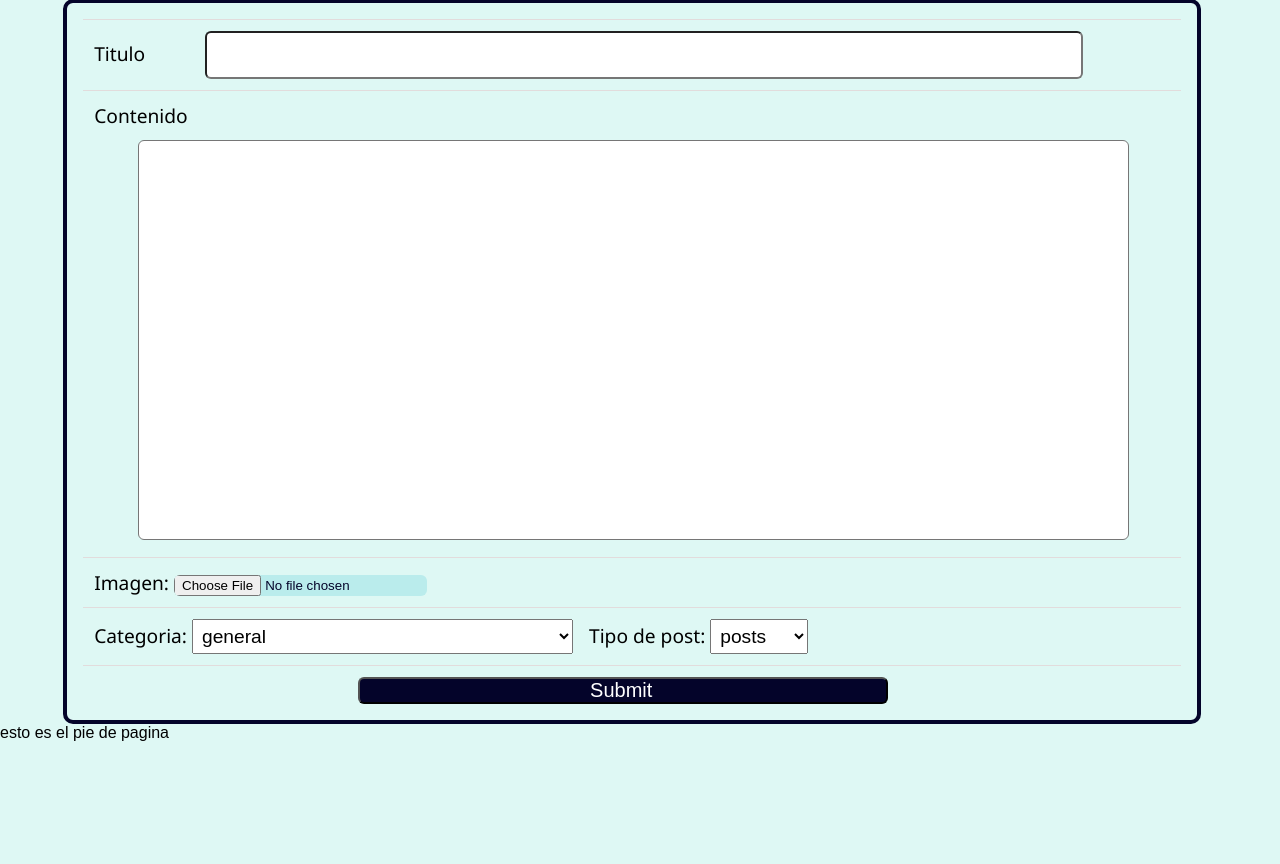
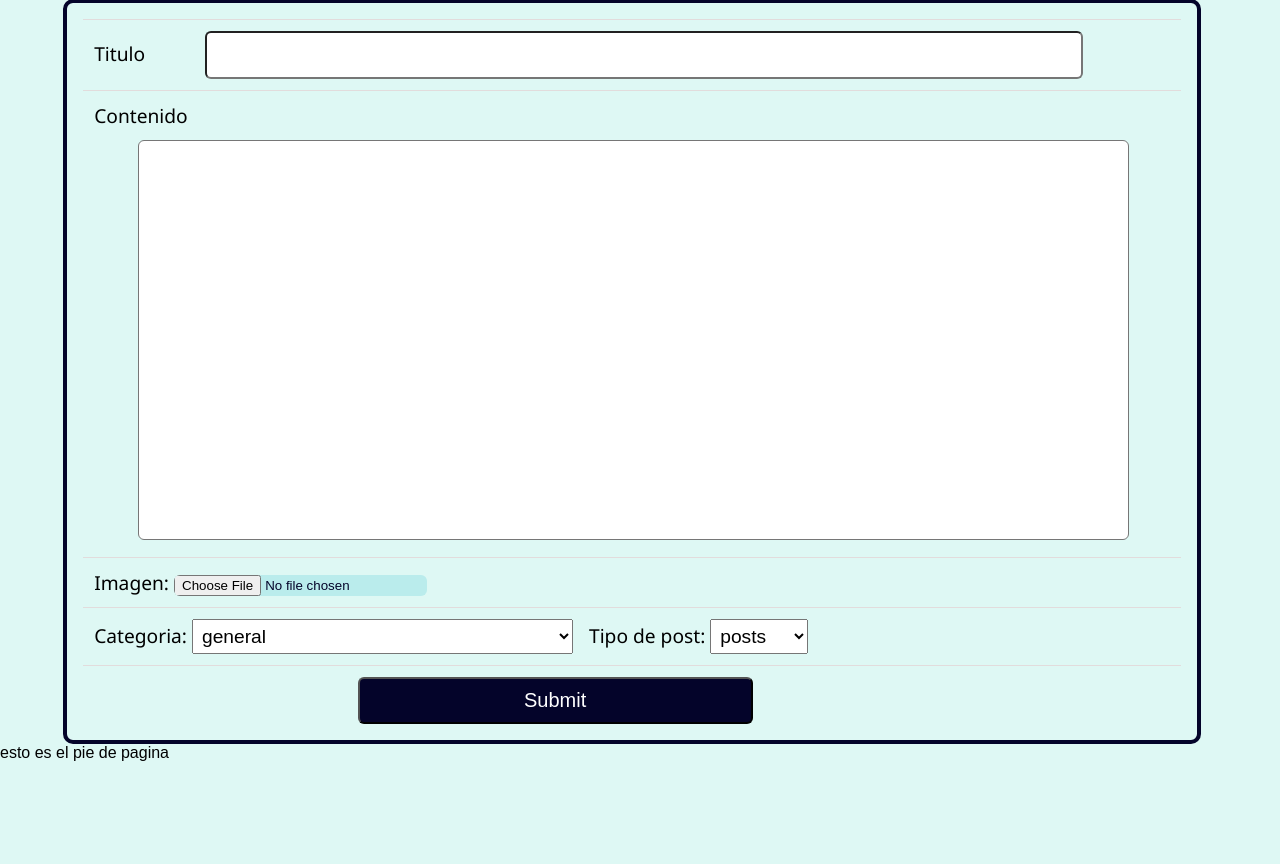
Before and after one commit to CamperDawn/Blog, a Django app: a page that uses Server/Blog/templates/base.html in a window 1280 px wide. Shown: the part 121-985 px from the top of the page. Before the commit the page ends 862 px from the top, so only its background shows below. Run offline with Django 3.2, Linux system fonts and the light colour scheme; the visitor is signed in with stand-in values (Sample User, id 1); data comes from the database, SQL or seed files in the repository.

Commit message:
[change]: adaptation to the project

```diff
--- a/Server/Blog/static/createpost.css
+++ b/Server/Blog/static/createpost.css
@@ -102,13 +102,12 @@ input#sub {
     border-radius: 6px;
     align-self: center;
     width: 60%;
-    height: 10%;
-    padding-left: 35%;
-    padding-right: 45%;
+    height: 15%;
     display: inline-block;
     background-color: rgb(4, 4, 42);
     color: white;
     font-size: 20px;
+    padding: 10px;
 }
 
 input#sub:hover {
```
